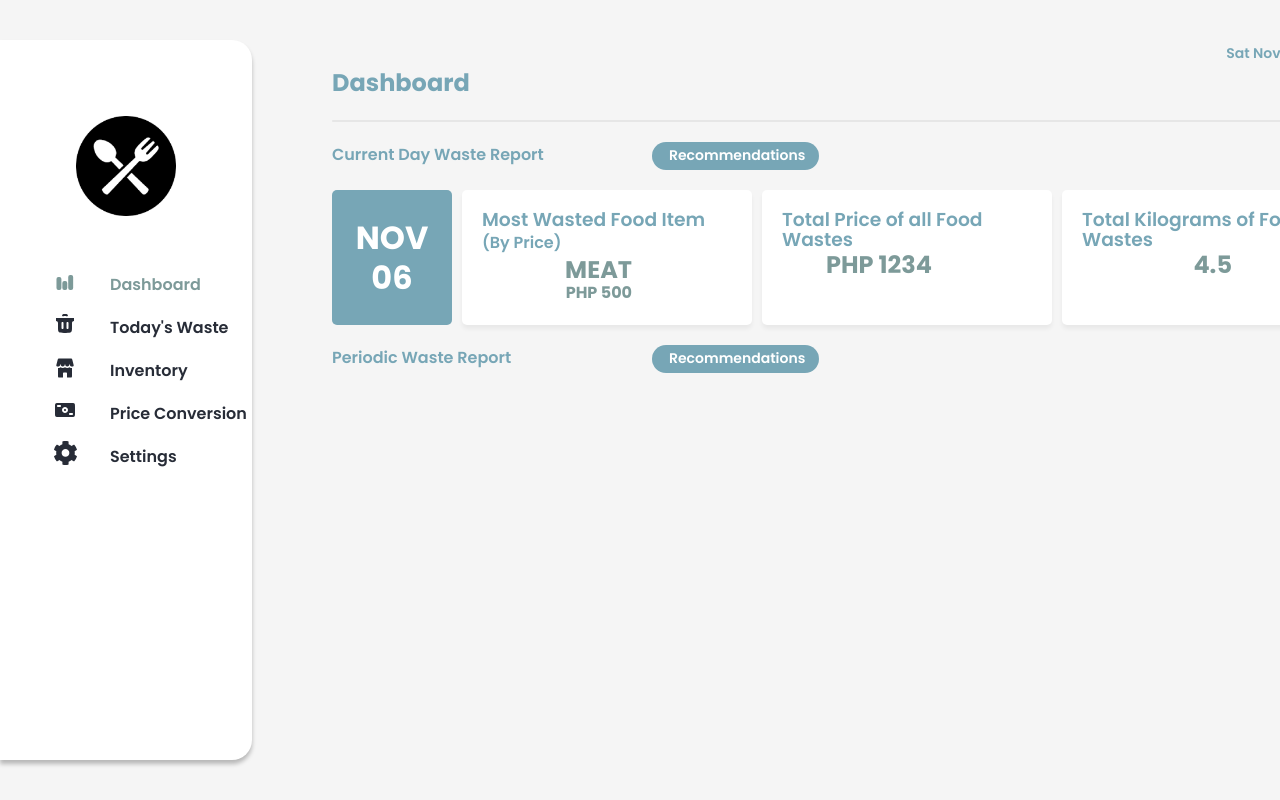
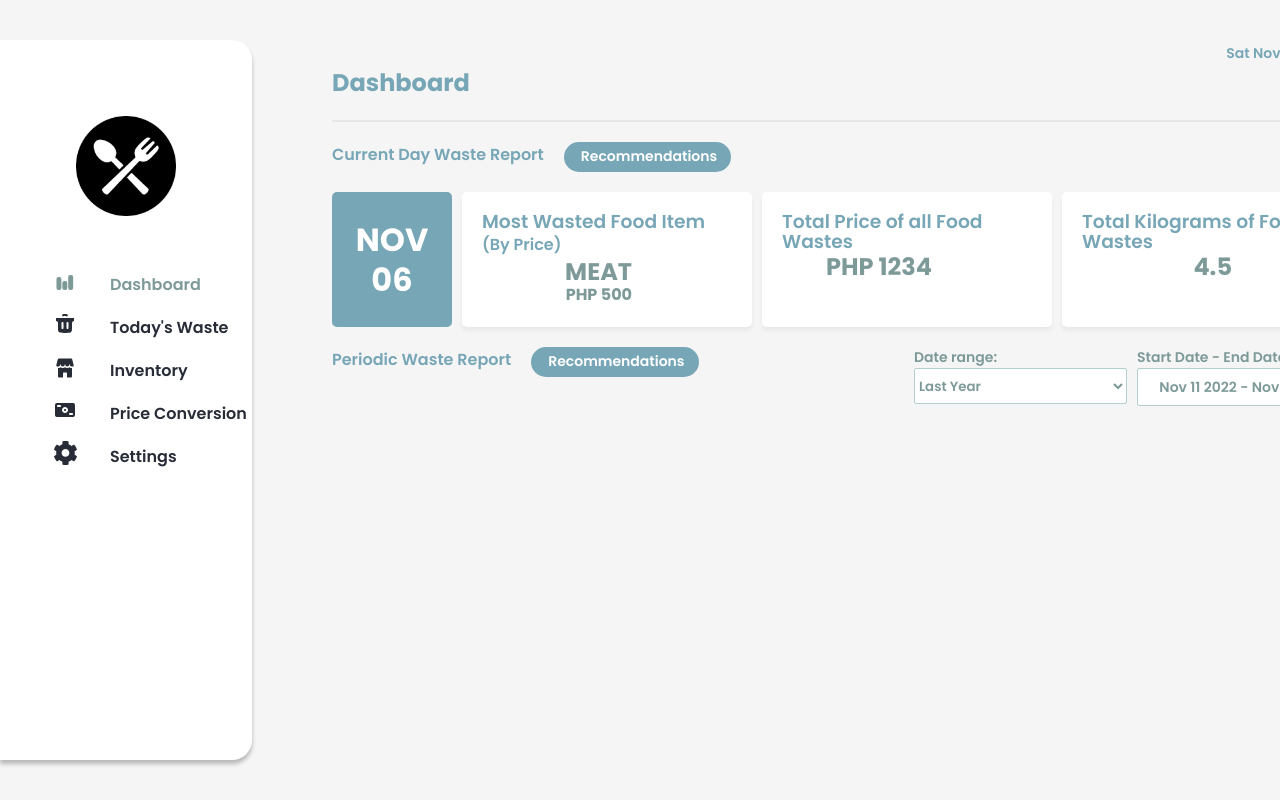
Before and after one commit to sabacsain/softEng, a React (Create React App) app: page /dashboard in a window 1280 px wide. Shown: the top 800 px of the page. Built offline with nearby package versions, Linux system fonts and the light colour scheme.

Commit message:
Added calendar

```diff
--- a/package.json
+++ b/package.json
@@ -6,7 +6,9 @@
     "@testing-library/jest-dom": "^5.17.0",
     "@testing-library/react": "^13.4.0",
     "@testing-library/user-event": "^13.5.0",
+    "date-fns": "^2.30.0",
     "react": "^18.2.0",
+    "react-date-range": "^1.4.0",
     "react-dom": "^18.2.0",
     "react-router-dom": "^6.18.0",
     "react-scripts": "5.0.1",
--- a/public/index.html
+++ b/public/index.html
@@ -29,6 +29,7 @@
   <body>
     <noscript>You need to enable JavaScript to run this app.</noscript>
     <div id="root"></div>
+    <div id="portal" ></div>
     <!--
       This HTML file is a template.
       If you open it directly in the browser, you will see an empty page.
--- a/src/Dashboard.js
+++ b/src/Dashboard.js
@@ -2,6 +2,12 @@ import { useState } from "react";
 import "./css/dashboard.css";
 import Header from "./Header";
 import Recommendation from "./Recommendation";
+import { DateRange } from "react-date-range";
+import { format } from "date-fns";
+
+import "react-date-range/dist/styles.css"; // main css file
+import "react-date-range/dist/theme/default.css"; // theme css file
+
 
 export default function Dashboard() {
   return (
@@ -20,12 +26,13 @@ function CurrentDayWaste() {
   const [isRecommOpen, setRecommOpen] = useState(false);
 
   function handleClick() {
-    setRecommOpen(true)
+    setRecommOpen(true);
   }
 
   return (
-    <>
-      <div className="report-section" id="dashboard-current-day-report">
+    <div className="report-section" id="dashboard-current-day-report">
+      {/*For heading*/}
+      <div>
         <span className="report-heading">Current Day Waste Report</span>
         <button
           class="button-recom"
@@ -35,8 +42,8 @@ function CurrentDayWaste() {
           Recommendations
         </button>
 
-        {isRecommOpen && <Recommendation setRecommOpen={setRecommOpen}/>}
-
+        {/* If recomm button is clicked, open modal */}
+        {isRecommOpen && <Recommendation setRecommOpen={setRecommOpen} />}
       </div>
 
       {/* For cards */}
@@ -70,7 +77,7 @@ function CurrentDayWaste() {
           />
         </div>
       </div>
-    </>
+    </div>
   );
 }
 
@@ -86,12 +93,153 @@ function CurrentDayCard({ title, subtitle, value, subvalue }) {
 }
 
 function PeriodicWaste() {
+  //tracks if recomm modal is open
+  const [isRecommOpen, setRecommOpen] = useState(false);
+
+  function handleClick() {
+    setRecommOpen(true);
+  }
+
   return (
     <div className="report-section" id="dashboard-periodic-report">
-      <span className="report-heading">Periodic Waste Report</span>
-      <button class="button-recom" id="button-periodic">
-        Recommendations
-      </button>
+      <div>
+        {/* For heading */}
+        <div className="report-heading-container">
+          <span className="report-heading">Periodic Waste Report</span>
+          <button
+            class="button-recom"
+            id="button-periodic"
+            onClick={handleClick}
+          >
+            Recommendations
+          </button>
+
+          {/* If recomm button is clicked, open modal */}
+          {isRecommOpen && <Recommendation setRecommOpen={setRecommOpen} />}
+        </div>
+
+        <div id="report-date-range-container">
+          <DateRangeForm />
+        </div>
+      </div>
     </div>
   );
 }
+
+function DateRangeForm() {
+  //either lastyear, last month, last week, or CUSTOM
+  const [selectedRange, setSelectedRange] = useState("last-year");
+
+  //date range variable contains the start and end date (can be used for query)
+  const [dateRange, setDateRange] = useState([
+    {
+      startDate: new Date(new Date().setFullYear(new Date().getFullYear() - 1)),
+      endDate: new Date(),
+      key: "selection",
+    },
+  ]);
+
+  //tracks if calendar is open
+  const [isCalendarOpen, setIsCalendarOpen] = useState(false);
+
+  //sets the date ranges for last year, last month, last week
+  function handleSelectedRangeChange(selectedRange) {
+    setSelectedRange((s) => selectedRange);
+
+    //sets the initial date range depending on the chosen range (last yr, month, week, custom)
+    switch (selectedRange) {
+      case "last-year":
+        setDateRange([
+          {
+            startDate: new Date(
+              new Date().setFullYear(new Date().getFullYear() - 1) //start date is 1 yr ago
+            ),
+            endDate: new Date(),
+            key: "selection",
+          },
+        ]);
+        break;
+
+      case "last-month":
+        setDateRange([
+          {
+            startDate: new Date(new Date().setMonth(new Date().getMonth() - 1)), //start date is a month ago
+            endDate: new Date(),
+            key: "selection",
+          },
+        ]);
+        break;
+
+      case "last-week":
+        setDateRange([
+          {
+            startDate: new Date(new Date().setDate(new Date().getDate() - 7)), //start date is 7 days ago
+            endDate: new Date(),
+            key: "selection",
+          },
+        ]);
+        break;
+
+      default:
+        setDateRange([
+          {
+            startDate: new Date(
+              new Date().setFullYear(new Date().getFullYear()) //if chosen range is custom
+            ),
+            endDate: new Date(),
+            key: "selection",
+          },
+        ]);
+        setIsCalendarOpen(false);
+    }
+  }
+
+  function handleDateRangeChange(range) {
+    setDateRange([range.selection]);
+  }
+
+  return (
+    <>
+      <div className="main-range-container">
+        <label for="date-range">Date range:</label>
+        <select
+          id="date-range"
+          onChange={(e) => handleSelectedRangeChange(e.target.value)}
+        >
+          <option value="last-year">Last Year</option>
+          <option value="last-month">Last Month</option>
+          <option value="last-week">Last Week</option>
+          <option value="custom">Custom</option>
+        </select>
+      </div>
+
+      <div className="date-range-picker-container">
+        <label for="actual-date-ranges">Start Date - End Date</label>
+
+        <div
+          //if selected range is custom, make date clickable to open and close calendar
+          className={`${selectedRange === "custom" ? "clickable" : " "} `}
+          id="actual-date-range"
+          onClick={() => setIsCalendarOpen((previous) => !previous)}
+        >
+          {`${format(dateRange[0].startDate, "MMM dd yyy")} - ${format(
+            dateRange[0].endDate,
+            "MMM dd yyy"
+          )}`}
+        </div>
+
+        {selectedRange === "custom" && !isCalendarOpen && (
+          <div className="calendar-container">
+            <DateRange
+              editableDateInputs={true}
+              onChange={handleDateRangeChange}
+              moveRangeOnFirstSelection={false}
+              ranges={dateRange}
+              maxDate={new Date()}
+            />
+          </div>
+        )}
+      </div>
+    </>
+  );
+}
--- a/src/Recommendation.js
+++ b/src/Recommendation.js
@@ -1,14 +1,20 @@
 import "./css/recommendation.css";
+import { createPortal } from "react-dom";
 
 export default function Recommendation({ setRecommOpen }) {
   function handleClick() {
     setRecommOpen(false);
   }
 
-  return (
-    <div className="recomm-container">
-      recomm UNDER CONSTRUCTION
-      <button onClick={handleClick}>CLOSSSEE</button>
-    </div>
+  return createPortal(
+    <>
+      <div class="recomm-overlay"></div>
+      <div className="recomm-container">
+        recomm UNDER CONSTRUCTION
+        <button onClick={handleClick}>CLOSSSEE</button>
+      </div>
+    </>,
+
+    document.getElementById("portal")
   );
 }
--- a/src/css/app.css
+++ b/src/css/app.css
@@ -1,3 +1,4 @@
+
 .App{
     height: 100vh;
     max-height: 1080px;
--- a/src/css/dashboard.css
+++ b/src/css/dashboard.css
@@ -15,11 +15,11 @@
   font-weight: 600;
   color: #77a6b6;
   margin-right: 20px;
-  width: 300px;
+  /* width: 300px; */
 }
 
-.report-section {
-  display: flex;
+#dashboard-current-day-report > div {
+  display: inline-flex;
 }
 
 .button-recom {
@@ -32,6 +32,8 @@
   cursor: pointer;
   font-family: "Poppins";
   font-weight: 600;
+  height: 30px;
+  max-height: 50px;
 }
 
 .button-recom:hover {
@@ -77,10 +79,10 @@
   border-radius: 5px;
   background-color: white;
   flex: 1;
+  max-width: 400px;
   box-shadow: 0px 4px 4px 0px rgba(0, 0, 0, 0.05);
   padding: 20px;
   font-weight: 600;
-
 }
 
 .cd-card-title {
@@ -90,24 +92,117 @@
   width: 250px;
 }
 
-.cd-card-subtitle{
+.cd-card-subtitle {
   color: #77a6b6;
   font-weight: 600;
 }
 
-.cd-card-value{
+.cd-card-value {
   text-align: right;
   margin-right: 100px;
   font-size: 24px;
   line-height: 20px;
-  color: #7D9A99;
+  color: #7d9a99;
   margin-top: 5px;
 }
 
-.cd-card-subvalue{
+.cd-card-subvalue {
   text-align: right;
   margin-right: 100px;
-  color: #7D9A99;
+  color: #7d9a99;
 }
 /*-----------PERIODIC WASTE SECTION---------------*/
 /*-----------PERIODIC WASTE SECTION---------------*/
+
+#dashboard-periodic-report > div {
+  display: flex;
+  justify-content: space-between;
+}
+#report-date-range-container {
+  height: auto;
+  display: flex;
+  gap: 10px;
+  /* background-color: yellow; */
+}
+
+.report-heading-container {
+  display: flex;
+}
+
+.main-range-container {
+  display: flex;
+  flex-direction: column;
+}
+
+#date-range {
+  height: 36px;
+  min-width: 213px;
+  font-family: "Poppins";
+  font-weight: 600;
+  color: #7d9a99;
+  border-radius: 2px;
+  border: 1px solid #b3d0cf;
+
+  background: #fff;
+}
+
+#date-range option {
+  font-weight: 600;
+}
+
+.date-range-picker-container {
+  display: flex;
+  flex-direction: column;
+}
+
+.main-range-container label,
+.date-range-picker-container label {
+  font-weight: 600;
+  font-size: 14px;
+  color: #7d9a99;
+}
+
+#actual-date-range {
+  height: 36px;
+  min-width: 213px;
+  font-family: "Poppins";
+  font-weight: 600;
+  font-size: 14px;
+  color: #7d9a99;
+  border-radius: 2px;
+  border: 1px solid #b3d0cf;
+
+  background: #fff;
+  display: flex;
+  justify-content: center;
+  align-items: center;
+}
+
+
+
+
+
+.calendar-container {
+  display: flex;
+  flex-direction: column;
+  margin-top: 10px;
+  align-items: end;
+}
+
+.calendar-container .close-btn{
+  width: 30px;
+  height: 30px;
+  background-color: #fff;
+  border: none;
+}
+
+.calendar-container .close-btn:hover{
+  background-color: #b3d0cf;
+}
+
+.clickable#actual-date-range:hover{
+  cursor: pointer;
+  background-color: #77a6b6;
+  color: #fff;
+
+}
--- a/src/css/index.css
+++ b/src/css/index.css
@@ -7,6 +7,7 @@ body {
     sans-serif;
   -webkit-font-smoothing: antialiased;
   -moz-osx-font-smoothing: grayscale;
+
 }
 
 code {
--- a/src/css/recommendation.css
+++ b/src/css/recommendation.css
@@ -1,10 +1,21 @@
+.recomm-container {
+  width: 1080px;
+  height: 720px;
+  background-color: lightblue;
+  position: fixed;
+  top: 50%;
+  left: 50%;
+  z-index: 1000;
+  transform: translate(-50%, -50%);
+}
 
-.recomm-container{
-    width: 1080px;
-    height: 720px;
-    background-color: lightblue;
-    position: fixed;
-    top: 50%;
-    left: 50%;
-    transform: translate(-35%, -50%);
+.recomm-overlay {
+  position: fixed;
+  z-index: 1000;
+  background-color: rgba(1,1,1,0.5);
+  top: 0;
+  left: 0;
+  right: 0;
+  bottom: 0;
+  z-index: 1000;
 }
```
Also changed, not shown: commands.txt, 1 other file (tests, documents, lock files or other folders).
